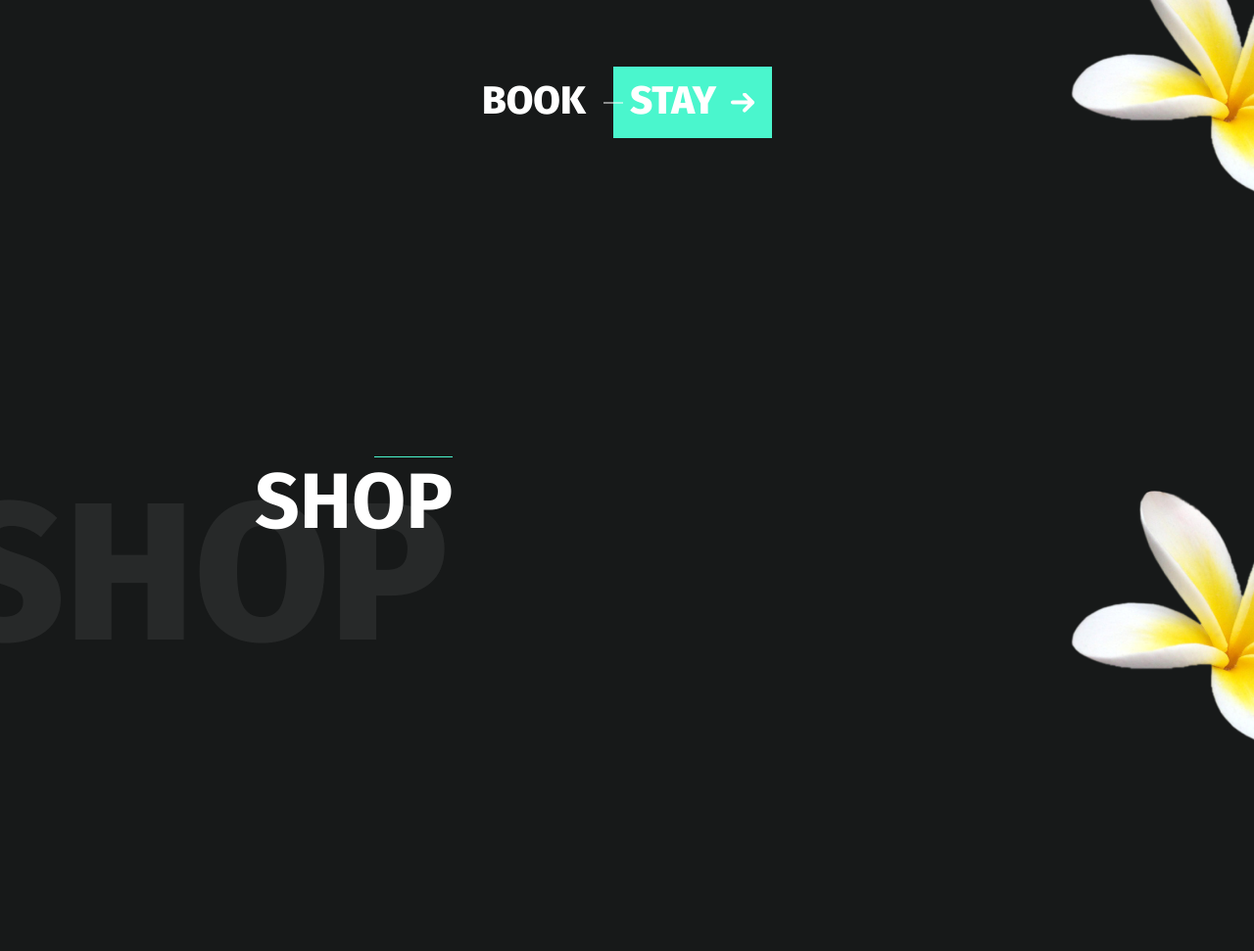
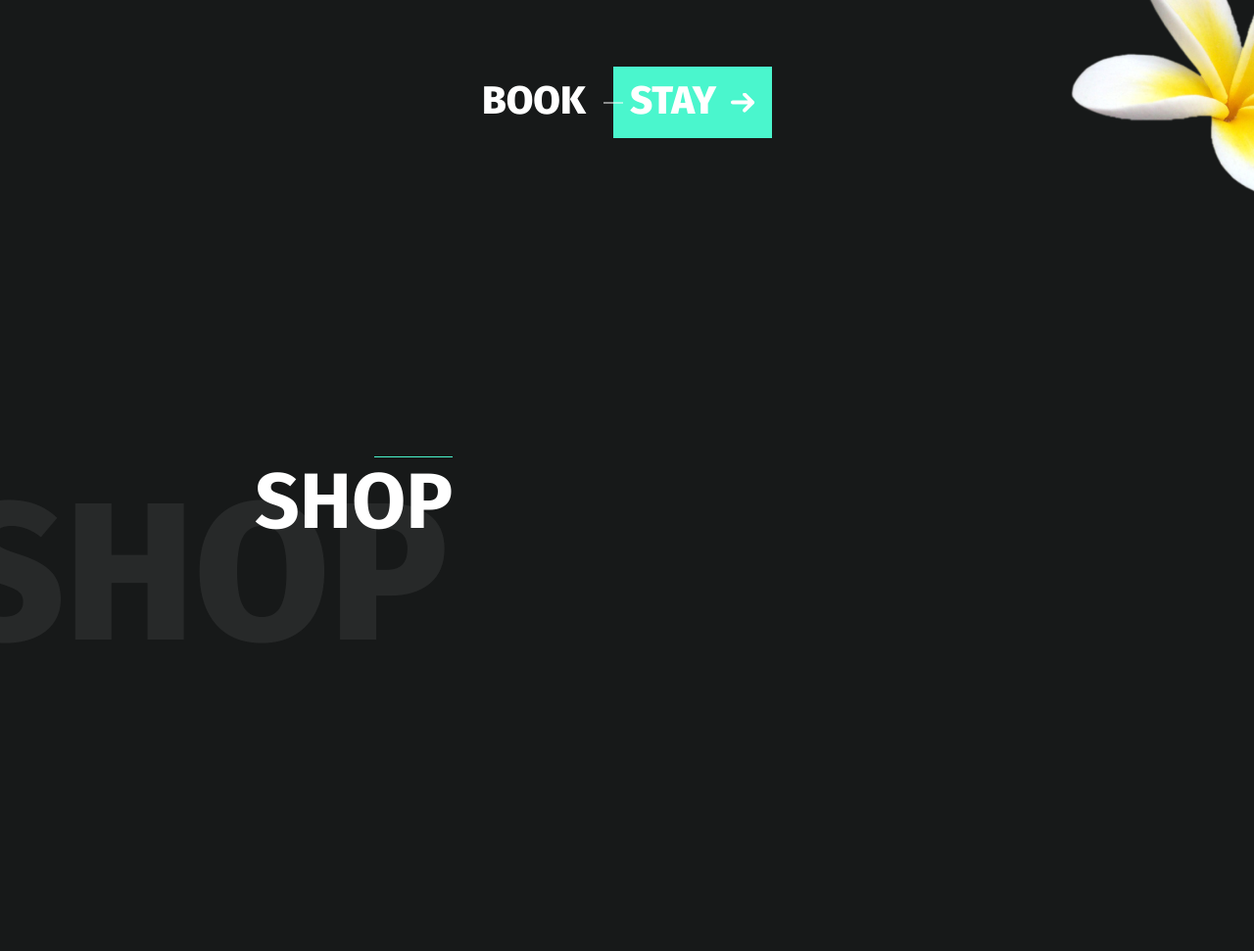
Before and after one commit to catdog50rus/Gulp-project, a website: page app/index.html in a window 1280 px wide. Shown: the part 6192-7163 px from the top of the page at 98% size. Drawn offline with nearby package versions, Linux system fonts and the light colour scheme.

Commit message:
13.12.19

```diff
--- a/app/js/main.js
+++ b/app/js/main.js
@@ -144,4 +144,5 @@ $(function(){
     };
 
 
+
 });
--- a/app/scss/style.scss
+++ b/app/scss/style.scss
@@ -591,6 +591,7 @@
             }
         }
 
+
         .night__minus {
             position: absolute;
             top: 20px;
@@ -617,20 +618,6 @@
 
     }
 
-
-
-}
-
-
-.shop {
-    background-image: url(../images/sleep_frangipani_big.png);
-    background-position: bottom 205px right;
-    background-repeat: no-repeat;
-    position: relative;
-
-    .page-tour-slider__head {
-        background-position: top right;
-    }
 }
 
 
```
Also changed, not shown: app/index.html (+7 -2 lines), app/css/style.min.css, app/scss/_global.scss (line endings or trailing spaces).
